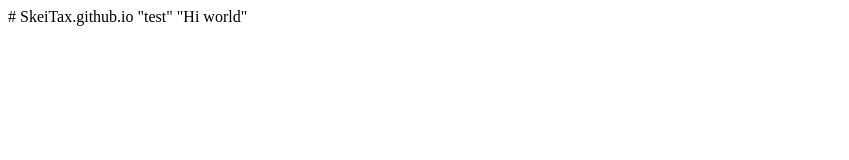
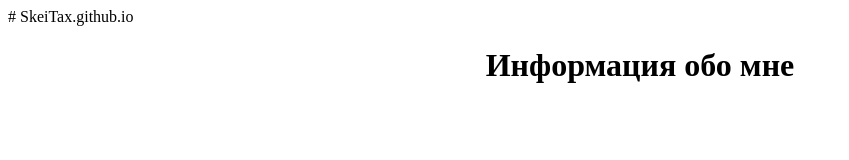
Before and after one commit to SkeiTax/SkeiTax.github.io, a plain HTML site: page README.html in a window 1280 px wide. Shown: the whole page, without its empty margins (0-849 px from the left). Drawn offline with Linux system fonts and the light colour scheme.

Commit message:
Update README.html

```diff
--- a/README.html
+++ b/README.html
@@ -1,11 +1,9 @@
 # SkeiTax.github.io
-"test"
 <html>
   <head>
-    <content>
-      "Hi world"
-    </content>
+    <title>Главная страница - страница обо мне</title>
   </head>
   <body>
+    <center><h1>Информация обо мне</h1></center>
   </body>
 </html>
```
